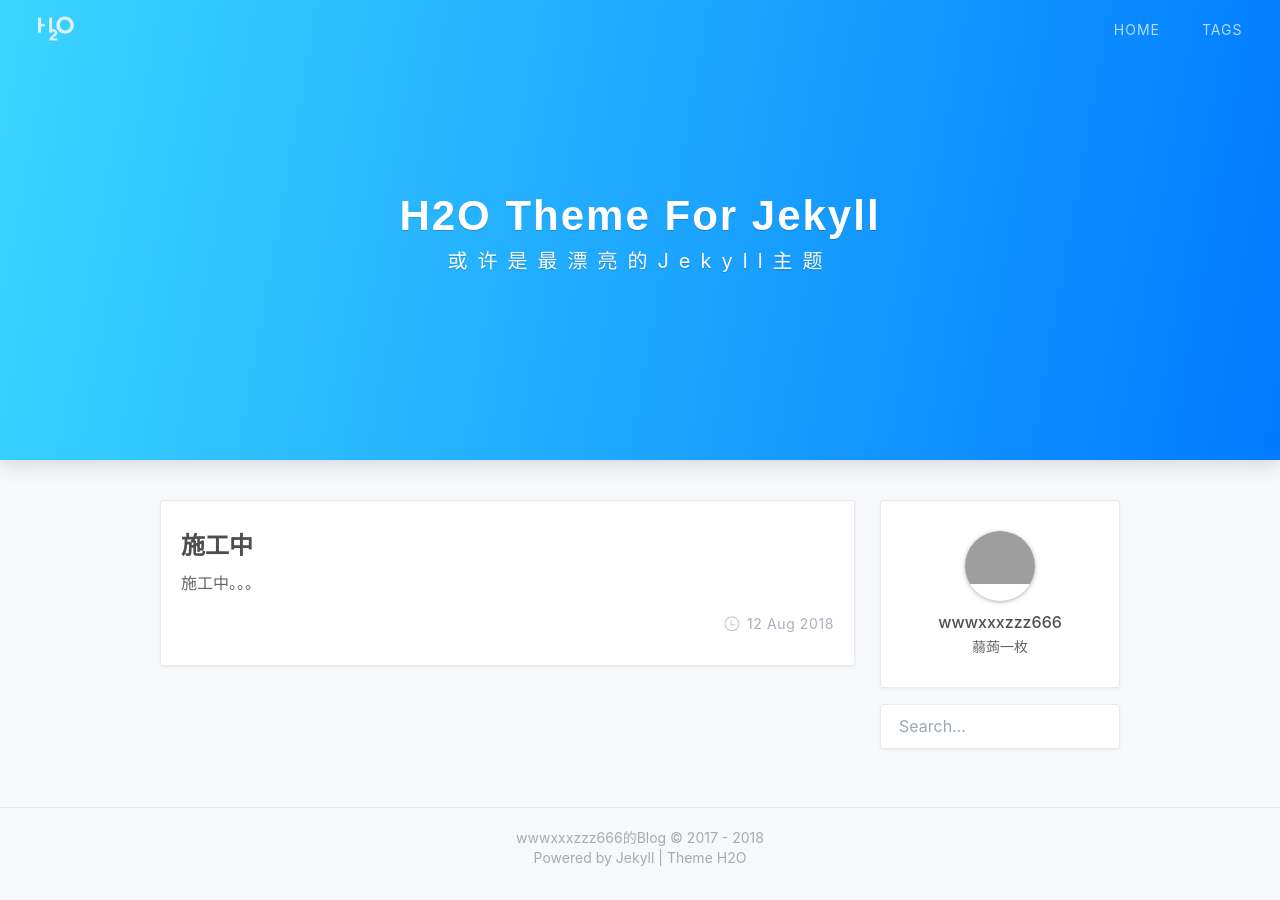
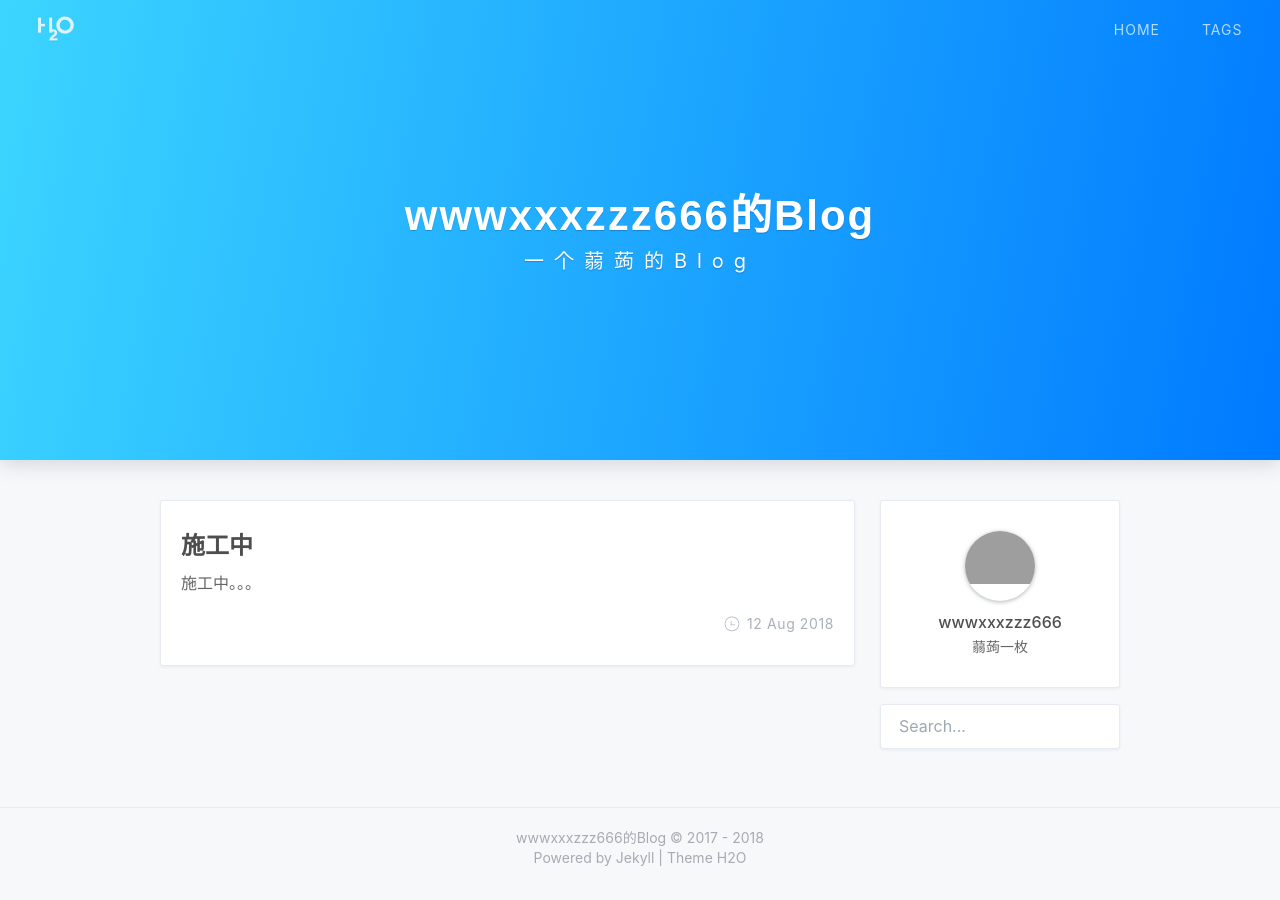
Before and after one commit to wwwxxxzzz666/wwwxxxzzz666.github.io, a Jekyll site: the page built from index.html, in a window 1280 px wide. Built offline with Jekyll 4.4.1, drawn with Linux system fonts in a browser that asks for light colours; nearby versions of some CDN libraries; the list of posts is cut into pages by our own code; a style sheet for code colours, icons or effects is not loaded; grey boxes are pictures that could not be loaded.

Commit message:
Update index.html

```diff
--- a/index.html
+++ b/index.html
@@ -1,7 +1,7 @@
 ---
 layout: default
-home-title: H2O Theme For Jekyll
-description: 或许是最漂亮的Jekyll主题
+home-title: wwwxxxzzz666的Blog
+description: 一个蒻蒟的Blog
 ---
 
 {% include header.html %}
```
